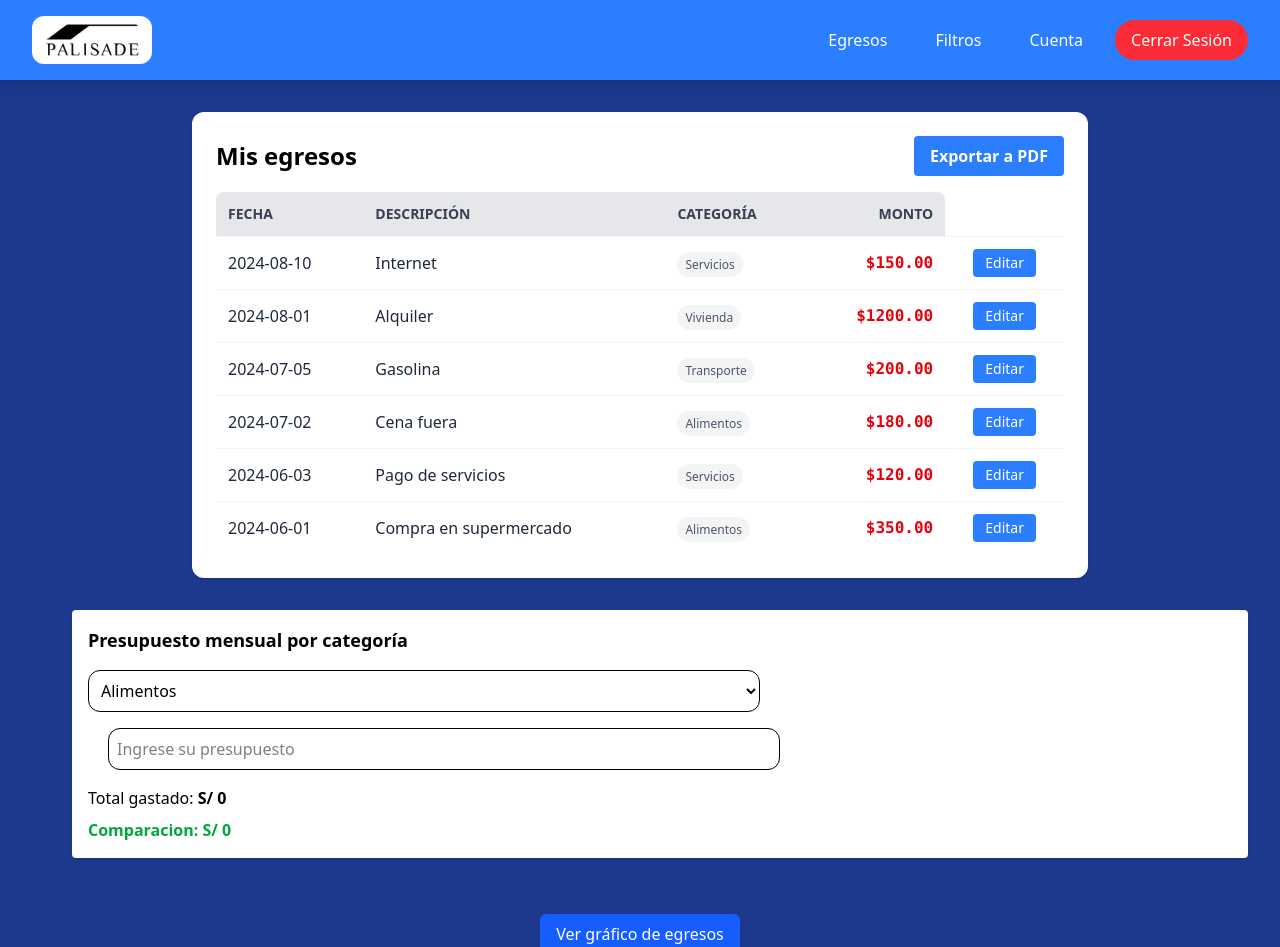
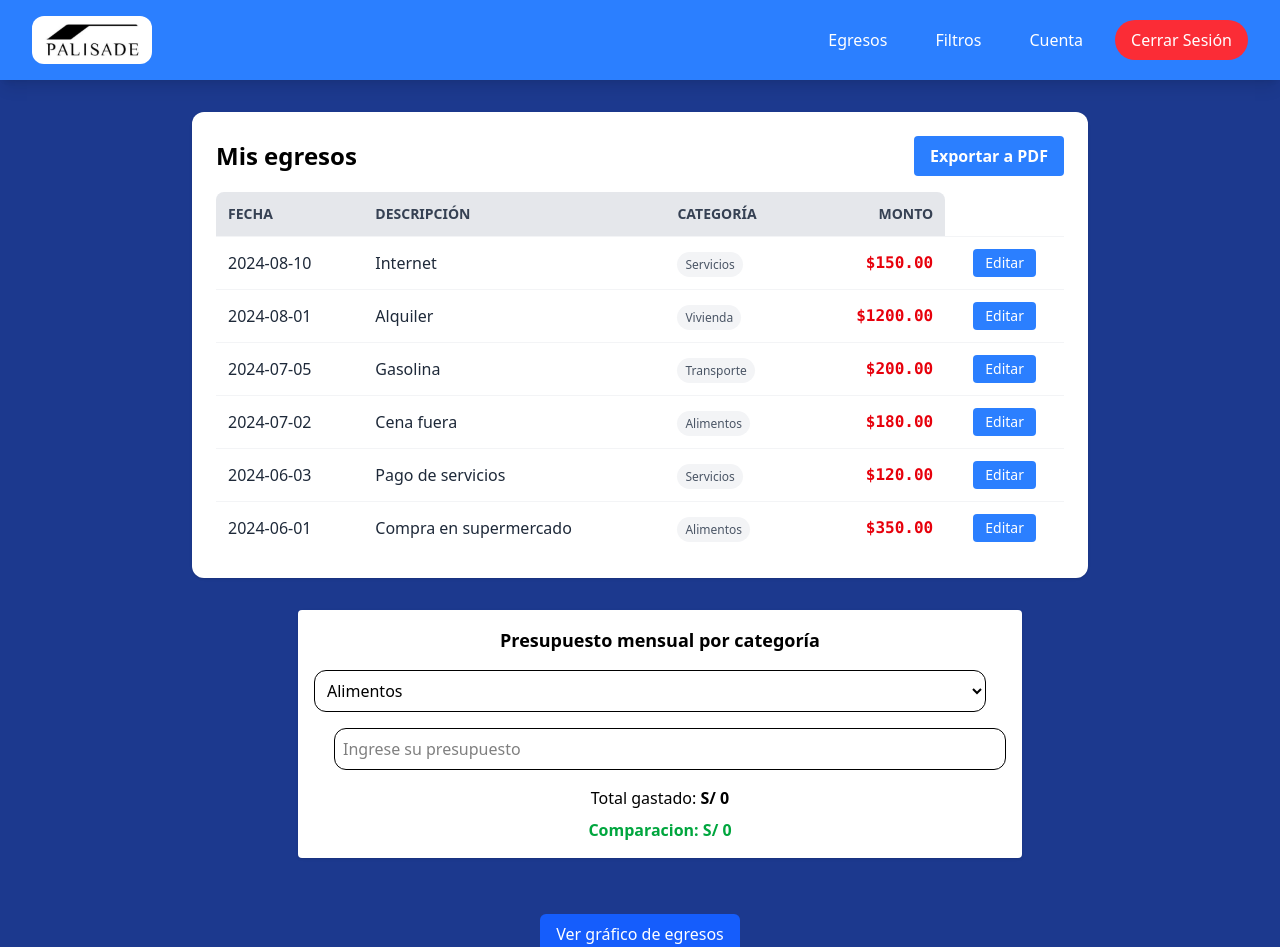
Before and after one commit to adol-sot/Proyecto-PW-G4, a React (Vite) app: page /usermain in a window 1280 px wide. Shown: the top 947 px of the page. Built offline with nearby package versions, Linux system fonts and the light colour scheme.

Commit message:
Ajustes diseño
-Color de hover en filtros
-Centrado en Propuesot mensual de Egresos

```diff
--- a/src/components/PresupuestoCategoria.jsx
+++ b/src/components/PresupuestoCategoria.jsx
@@ -19,9 +19,9 @@ function PresupuestoCategoria({ egresos }) {
   const diferencia = presupuesto - totalGastos;
 
   return (
-    <div className="bg-white shadow rounded p-4 mt-8 ml-10">
+    <div className="grid items-center place-self-center bg-white shadow rounded p-4 mt-8 ml-10">
 
-      <h2 className="text-lg font-bold mb-4">
+      <h2 className="text-lg font-bold mb-4 text-center">
         Presupuesto mensual por categoría
       </h2>
 
@@ -46,10 +46,10 @@ function PresupuestoCategoria({ egresos }) {
         className="border p-2 rounded-xl w-2xl mb-4 ml-5"
       />
 
-      <p>Total gastado: <strong>S/ {totalGastos}</strong></p>
+      <p className="text-center" >Total gastado: <strong>S/ {totalGastos}</strong></p>
 
       <p
-        className={`mt-2 font-bold ${
+        className={`mt-2 font-bold text-center ${
           diferencia >= 0 ? "text-green-600" : "text-red-600"
         }`}
       >
--- a/src/pages/UserMainPageFiltros.jsx
+++ b/src/pages/UserMainPageFiltros.jsx
@@ -94,7 +94,7 @@ function UserMainPageFiltros() {
                                 </tr>
                             </thead>
                             <tbody>
-                                <tr className="border-t hover:bg-amber-600 hover:text-white">
+                                <tr className="border-t hover:bg-amber-100">
                                     <td className="p-3">22 de enero de 2025</td>
                                     <td className="p-3">
                                         <span className="inline-block px-3 py-1 rounded-full text-xs font-semibold bg-pink-100 text-pink-800">
@@ -104,7 +104,7 @@ function UserMainPageFiltros() {
                                     <td className="p-3">Streaming</td>
                                     <td className="p-3 font-bold text-red-600 text-lg">$95.00</td>
                                 </tr>
-                                <tr className="border-t hover:bg-amber-600 hover:text-white">
+                                <tr className="border-t hover:bg-amber-100">
                                     <td className="p-3">21 de enero de 2025</td>
                                     <td className="p-3">
                                         <span className="inline-block px-3 py-1 rounded-full text-xs font-semibold bg-red-100 text-red-800">
@@ -114,7 +114,7 @@ function UserMainPageFiltros() {
                                     <td className="p-3">Farmacia</td>
                                     <td className="p-3 font-bold text-red-600 text-lg">$180.00</td>
                                 </tr>
-                                <tr className="border-t hover:bg-amber-600 hover:text-white">
+                                <tr className="border-t hover:bg-amber-100">
                                     <td className="p-3">20 de enero de 2025</td>
                                     <td className="p-3">
                                         <span className="inline-block px-3 py-1 rounded-full text-xs font-semibold bg-blue-100 text-blue-800">
@@ -124,7 +124,7 @@ function UserMainPageFiltros() {
                                     <td className="p-3">Gasolina</td>
                                     <td className="p-3 font-bold text-red-600 text-lg">$120.00</td>
                                 </tr>
-                                <tr className="border-t hover:bg-amber-600 hover:text-white">
+                                <tr className="border-t hover:bg-amber-100">
                                     <td className="p-3">19 de enero de 2025</td>
                                     <td className="p-3">
                                         <span className="inline-block px-3 py-1 rounded-full text-xs font-semibold bg-green-100 text-green-800">
@@ -134,7 +134,7 @@ function UserMainPageFiltros() {
                                     <td className="p-3">Luz y agua</td>
                                     <td className="p-3 font-bold text-red-600 text-lg">$350.00</td>
                                 </tr>
-                                <tr className="border-t hover:bg-amber-600 hover:text-white">
+                                <tr className="border-t hover:bg-amber-100">
                                     <td className="p-3">18 de enero de 2025</td>
                                     <td className="p-3">
                                         <span className="inline-block px-3 py-1 rounded-full text-xs font-semibold bg-yellow-100 text-yellow-800">
@@ -144,7 +144,7 @@ function UserMainPageFiltros() {
                                     <td className="p-3">Restaurante</td>
                                     <td className="p-3 font-bold text-red-600 text-lg">$75.00</td>
                                 </tr>
-                                <tr className="border-t hover:bg-amber-600 hover:text-white">
+                                <tr className="border-t hover:bg-amber-100">
                                     <td className="p-3">17 de enero de 2025</td>
                                     <td className="p-3">
                                         <span className="inline-block px-3 py-1 rounded-full text-xs font-semibold bg-pink-100 text-pink-800">
@@ -154,7 +154,7 @@ function UserMainPageFiltros() {
                                     <td className="p-3">Cine</td>
                                     <td className="p-3 font-bold text-red-600 text-lg">$200.00</td>
                                 </tr>
-                                <tr className="border-t hover:bg-amber-600 hover:text-white">
+                                <tr className="border-t hover:bg-amber-100">
                                     <td className="p-3">16 de enero de 2025</td>
                                     <td className="p-3">
                                         <span className="inline-block px-3 py-1 rounded-full text-xs font-semibold bg-blue-100 text-blue-800">
@@ -164,7 +164,7 @@ function UserMainPageFiltros() {
                                     <td className="p-3">Uber</td>
                                     <td className="p-3 font-bold text-red-600 text-lg">$45.50</td>
                                 </tr>
-                                <tr className="border-t hover:bg-amber-600 hover:text-white">
+                                <tr className="border-t hover:bg-amber-100">
                                     <td className="p-3">15 de enero de 2025</td>
                                     <td className="p-3">
                                         <span className="inline-block px-3 py-1 rounded-full text-xs font-semibold bg-yellow-100 text-yellow-800">
```
